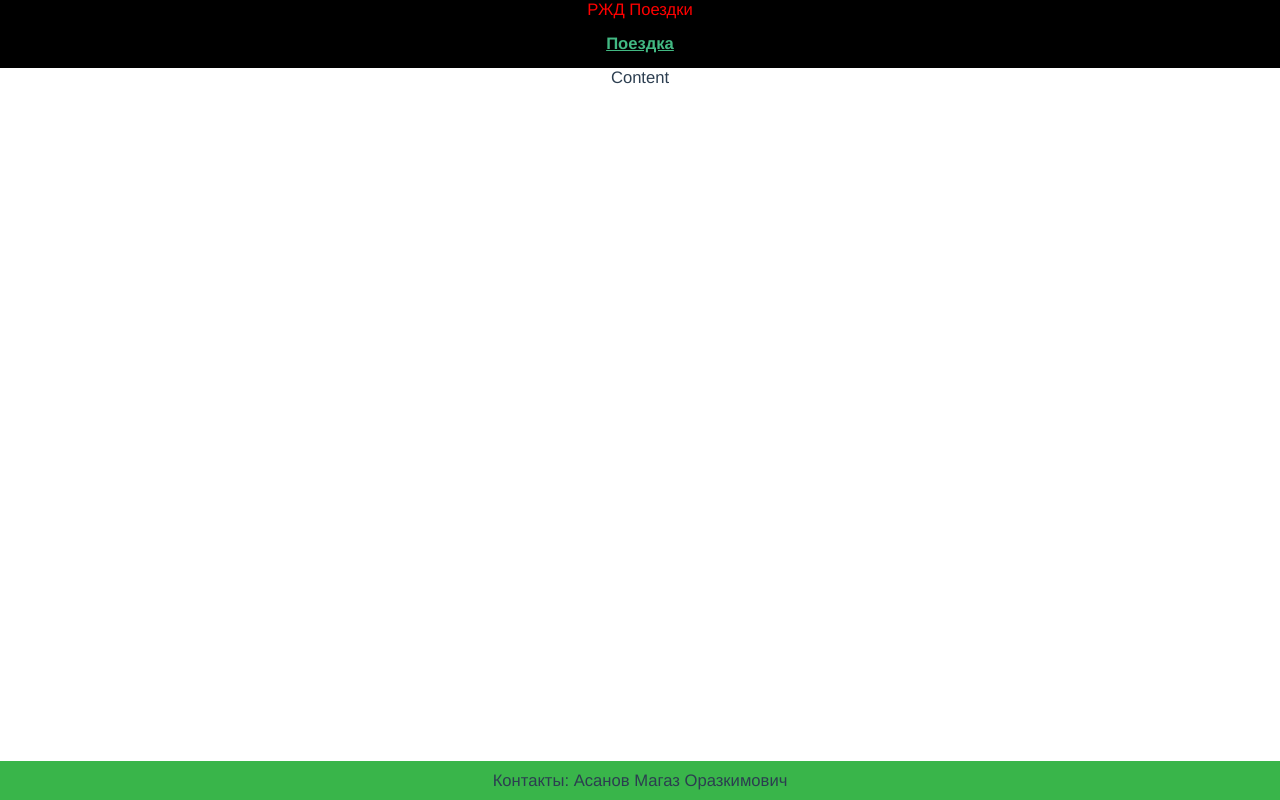
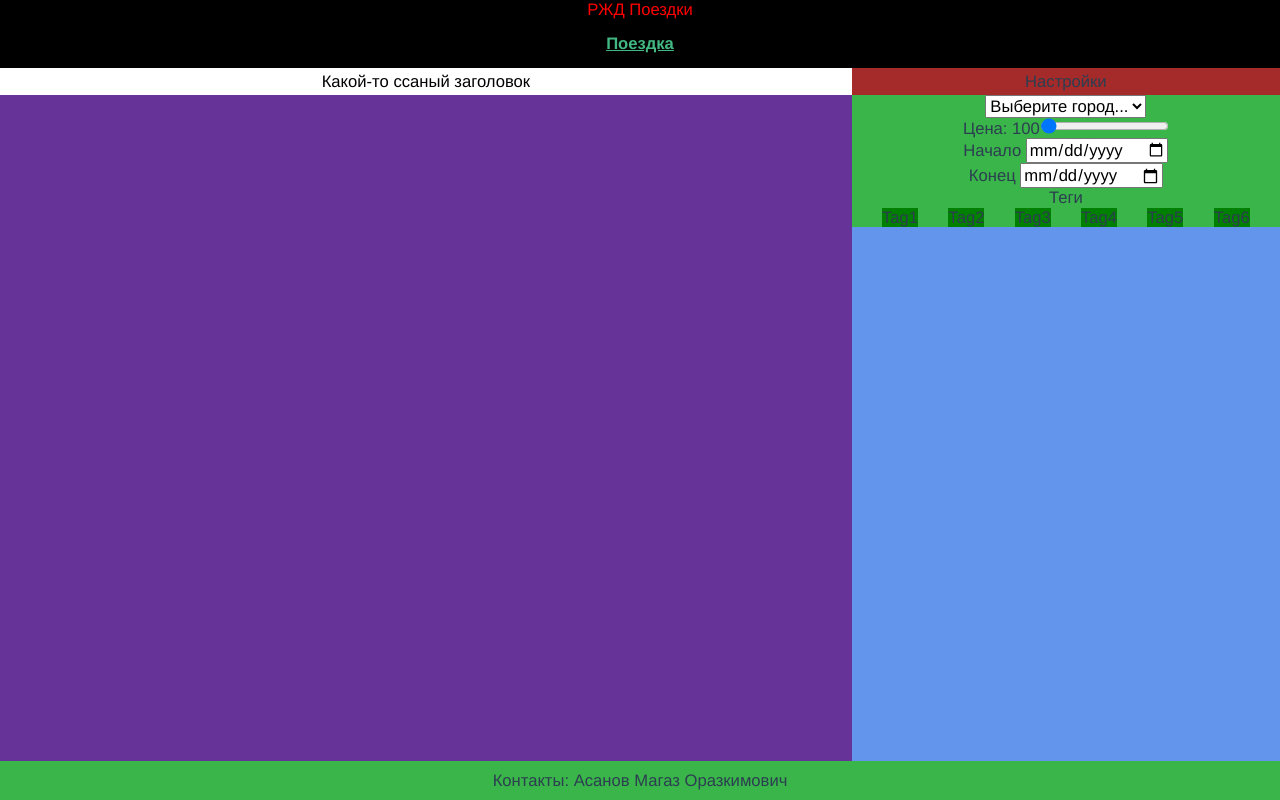
Before and after one commit to DaGnYMilleR/RZDProject, a Vue app in the folder web/app/: page / in a window 1280 px wide. Built offline with nearby package versions, Linux system fonts and the light colour scheme.

Commit message:
Add filters base markdown

```diff
--- /dev/null
+++ b/web/app/src/components/DoubleRangeSlider/DoubleRangeSlider.vue
@@ -0,0 +1,110 @@
+<template>
+  <span class="multi-range">
+    <input
+      type="range"
+      :min="min"
+      :max="range.max"
+      :value="range.min"
+      @input="changeMinValue"
+      id="lower"
+    />
+    <input
+      type="range"
+      :min="range.min"
+      :value="range.max"
+      :max="max"
+      @input="changeMaxValue"
+      id="upper"
+    />
+  </span>
+</template>
+
+<script>
+export default {
+  name: "DoubleRangeSlider",
+  props: {
+    max: Number,
+    min: Number,
+    range: Object,
+  },
+  methods: {
+    changeMinValue(ev, newValue) {
+      this.updateRange(newValue, this.range.max);
+    },
+    changeMaxValue(ev, newValue) {
+      this.updateRange(this.range.min, newValue);
+    },
+    updateRange(minValue, maxValue) {
+      this.$emit("oninput", {
+        min: minValue,
+        max: maxValue,
+      });
+    },
+  },
+};
+</script>
+
+<style scoped lang="scss">
+body {
+  padding: 4em;
+  background-color: #333;
+}
+
+input[type="range"] {
+  box-sizing: border-box;
+  appearance: none;
+  width: 400px;
+  margin: 0;
+  padding: 0 2px;
+  /* Add some L/R padding to ensure box shadow of handle is shown */
+  overflow: hidden;
+  border: 0;
+  border-radius: 1px;
+  outline: none;
+  background: linear-gradient(grey, grey) no-repeat center;
+  /* Use a linear gradient to generate only the 2px height background */
+  background-size: 100% 2px;
+  pointer-events: none;
+
+  &:active,
+  &:focus {
+    outline: none;
+  }
+
+  &::-webkit-slider-thumb {
+    height: 28px;
+    width: 28px;
+    border-radius: 28px;
+    background-color: #f00;
+    position: relative;
+    margin: 5px 0;
+    cursor: pointer;
+    appearance: none;
+    pointer-events: all;
+    box-shadow: 0 1px 4px 0.5px rgba(0, 0, 0, 0.25);
+  }
+}
+
+.multi-range {
+  position: relative;
+  height: 50px;
+
+  input[type="range"] {
+    position: absolute;
+
+    &:nth-child(1) {
+      &::-webkit-slider-thumb::before {
+        background-color: red;
+      }
+    }
+
+    &:nth-child(2) {
+      background: none;
+
+      &::-webkit-slider-thumb::before {
+        background-color: grey;
+      }
+    }
+  }
+}
+</style>
--- a/web/app/src/views/Home.vue
+++ b/web/app/src/views/Home.vue
@@ -1,12 +1,108 @@
 <template>
   <div class="home">
-    <div class="content">Content</div>
+    <div class="content">
+      <div class="left">
+        <div class="header">Какой-то ссаный заголовок</div>
+      </div>
+      <div class="right">
+        <div class="wrapper">
+          <div class="header">Настройки</div>
+          <div>
+            <select>
+              <option value="" selected disabled hidden>
+                Выберите город...
+              </option>
+              <option>Обоссурийск</option>
+              <option>Хуень</option>
+              <option>Ебатеринбург</option>
+            </select>
+          </div>
+          <div>
+            <label>Цена: {{ price }}</label>
+            <input
+              type="range"
+              v-model="price"
+              min="0"
+              max="10000"
+              step="100"
+            />
+          </div>
+          <div>
+            <span>Начало {{ startDate }}</span>
+            <input type="date" v-model="startDate" />
+          </div>
+          <div>
+            <span>Конец {{ endDate }}</span>
+            <input type="date" v-model="endDate" />
+          </div>
+          <div>
+            <span>Теги</span>
+            <div class="tags">
+              <div
+                class="tag"
+                :class="{ active: tag.isActive }"
+                v-for="tag in tags"
+                :key="tag.id"
+                @click="toggleTag(tag)"
+              >
+                {{ tag.name }}
+              </div>
+            </div>
+          </div>
+        </div>
+      </div>
+    </div>
   </div>
 </template>
 
 <script>
 export default {
   name: "Home",
+  data() {
+    return {
+      price: 100,
+      startDate: "",
+      endDate: "",
+
+      tags: [
+        {
+          id: 1,
+          name: "Tag1",
+          isActive: false,
+        },
+        {
+          id: 2,
+          name: "Tag2",
+          isActive: false,
+        },
+        {
+          id: 3,
+          name: "Tag3",
+          isActive: false,
+        },
+        {
+          id: 4,
+          name: "Tag4",
+          isActive: false,
+        },
+        {
+          id: 5,
+          name: "Tag5",
+          isActive: false,
+        },
+        {
+          id: 6,
+          name: "Tag6",
+          isActive: false,
+        },
+      ],
+    };
+  },
+  methods: {
+    toggleTag(tag) {
+      tag.isActive = !tag.isActive;
+    },
+  },
 };
 </script>
 
@@ -14,4 +110,46 @@
 .home {
   flex-grow: 1;
 }
+
+.content {
+  display: flex;
+  flex-direction: row;
+  justify-content: space-around;
+  height: 100%;
+}
+
+.left {
+  background: rebeccapurple;
+  flex-grow: 3;
+  .header {
+    background: white;
+    color: black;
+    padding: 0.3vmax;
+  }
+}
+
+.right {
+  background: cornflowerblue;
+  flex-grow: 1;
+  .wrapper {
+    background: #39b54a;
+    .header {
+      background: brown;
+      padding: 0.3vmax;
+    }
+    .tags {
+      display: flex;
+      flex-direction: row;
+      justify-content: space-evenly;
+      .tag {
+        background: green;
+        display: flex;
+        width: fit-content;
+        &.active {
+          background: blue;
+        }
+      }
+    }
+  }
+}
 </style>
```
